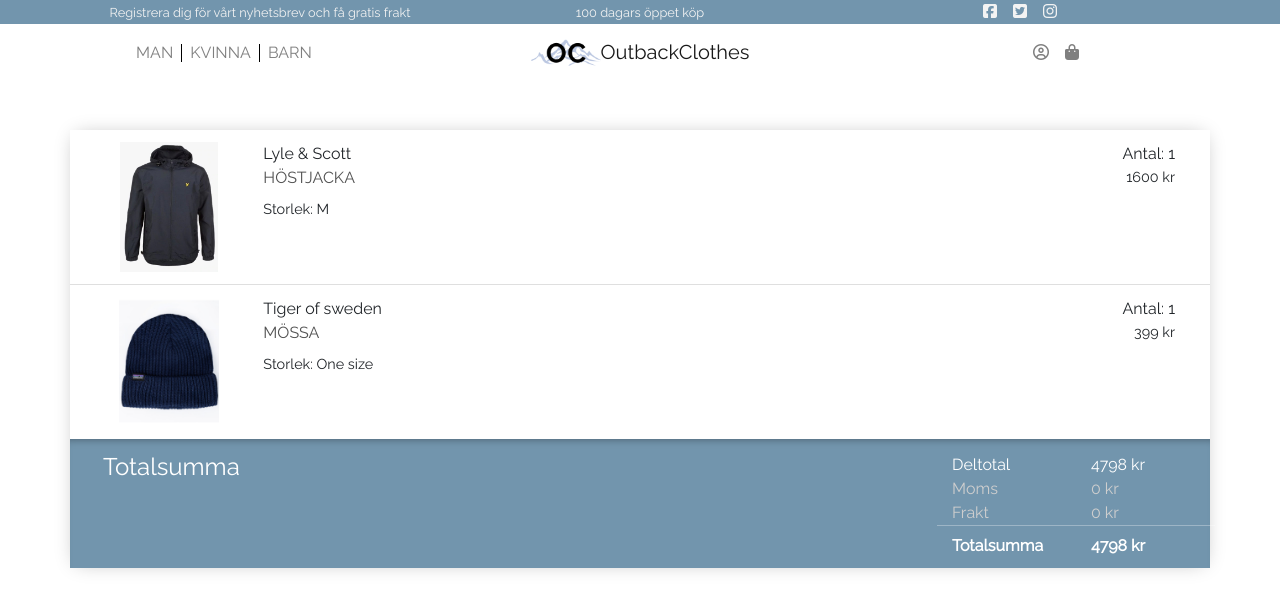
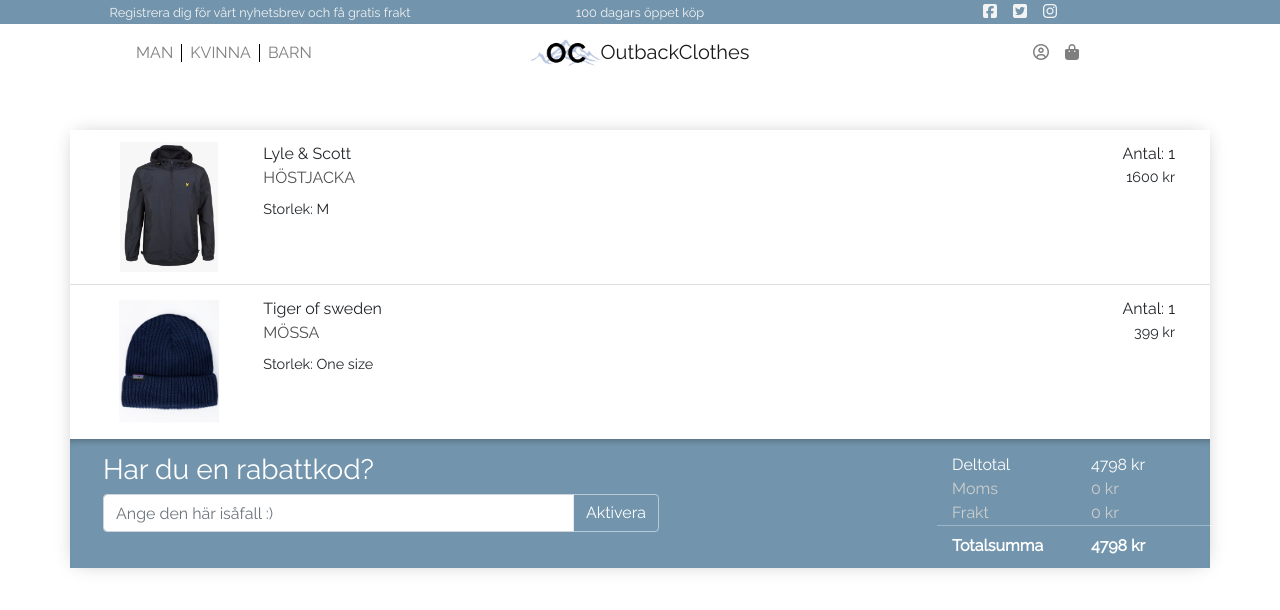
Before and after one commit to MoggeSV/outbackclothes, a Vue app: page /#/checkout in a window 1280 px wide. Shown: the top 610 px of the page. Built offline with nearby package versions, Linux system fonts and the light colour scheme; no server answers; sample sign-in values are in the browser's storage.

Commit message:
Added coupon option in checkout

```diff
--- a/src/components/CheckoutCart.vue
+++ b/src/components/CheckoutCart.vue
@@ -46,11 +46,20 @@
         </div>
         <div id="checkout-price" class="shadow-bottom-inset-price">
             <div class="row mt-1">
-                <div class="col-6">
+                <div class="col-6 inline-flex justify-content-center">
                     <div class="row">
-                        <h4>Totalsumma</h4>
+                        <h3>Har du en rabattkod?</h3>
                     </div>
-
+                    <div class="row">
+                        <div class="col" style="padding: 0px;">
+                            <div class="input-group mb-3">
+                                <input type="text" class="form-control" placeholder="Ange den här isåfall :)" aria-label="Ange koden här" aria-describedby="button-addon2">
+                                <div class="input-group-append">
+                                    <button class="btn btn-outline-secondary code-button" type="button" id="button-addon2">Aktivera</button>
+                                </div>
+                            </div>
+                        </div>
+                    </div>
                 </div>
                 <div class="col-3 offset-md-3">
                     <div class="row">
@@ -151,4 +160,9 @@
         border-bottom: 1px solid rgba(255,255,255, 0.3);
     }
 
+    .code-button {
+        border: .5px solid rgba(255,255,255, 0.5);
+        color: white;
+    }
+
 </style>
```
